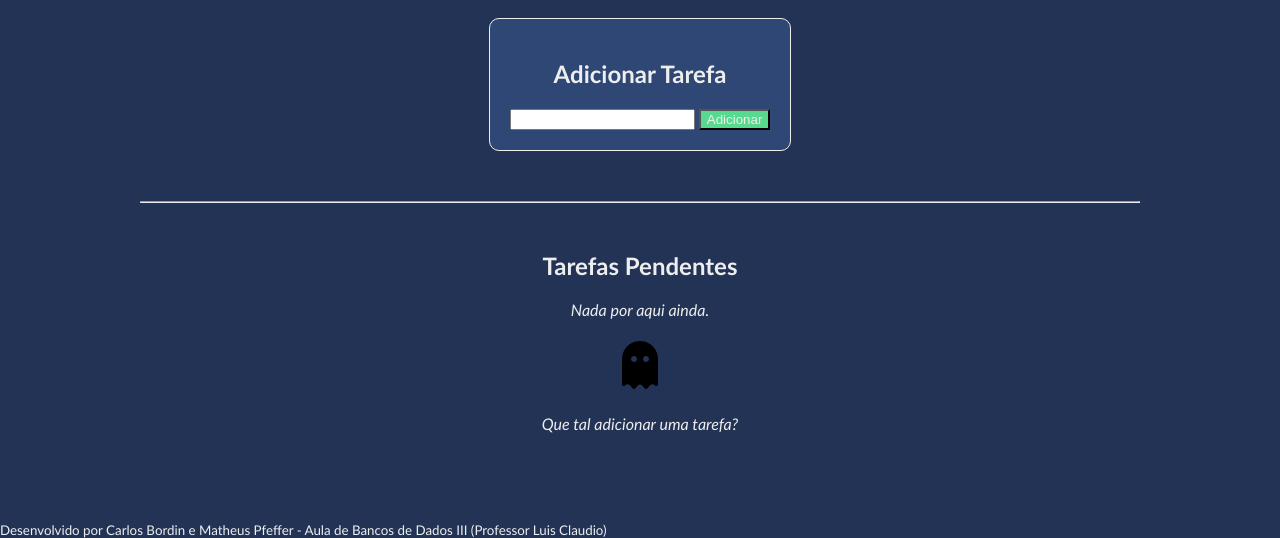
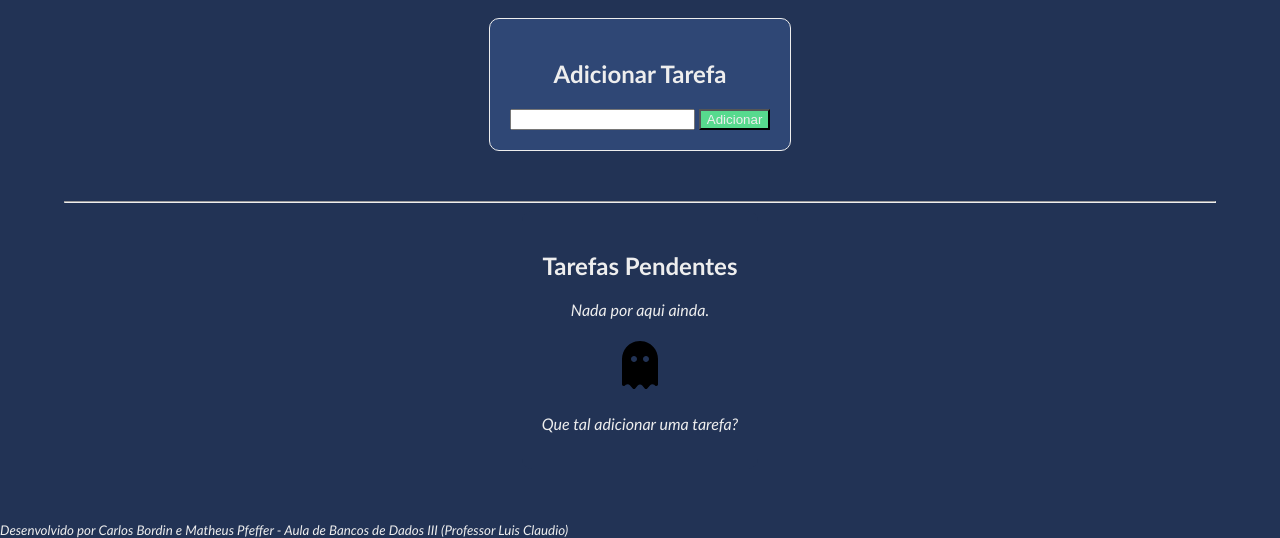
Before and after one commit to carlos-bordin/dev-colaborativo-dbiii, a plain HTML site: page src/index.html in a window 1280 px wide. Shown: the part 415-953 px from the top of the page. Drawn offline with Linux system fonts and the light colour scheme.

Commit message:
fix: otimização de display e estilização adicional

```diff
--- a/src/css/style.css
+++ b/src/css/style.css
@@ -32,8 +32,7 @@ font-style: oblique;
 }
 
 main{
-  width: 90%;
-    max-width: 1000px;
+    width: 90%;
     margin: 30px auto;
 
 }
@@ -84,3 +83,8 @@ cursor: pointer;
 button:hover{
 background-color: var(--cor-primaria-escura);
 }
+
+footer{
+font-style: italic;
+font-weight: lighter;
+}
```
